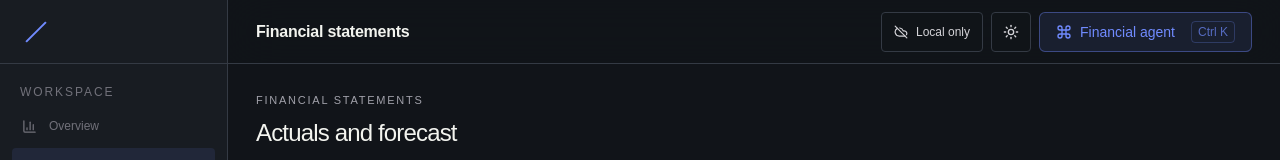
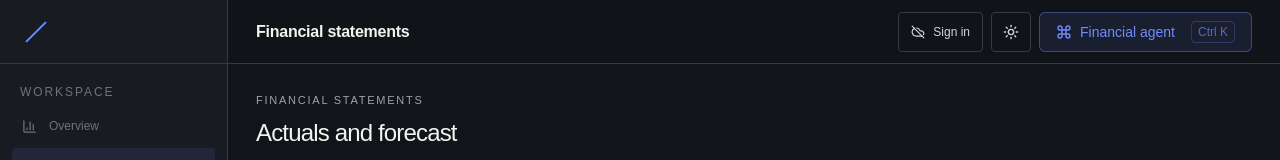
Before and after one commit to neilhaoyuan/runway-lab, a Next.js app: page /model in a window 1280 px wide. Shown: the top 160 px of the page. Built offline with nearby package versions, Linux system fonts and the light colour scheme; no server answers.

Commit message:
feat: refine sign-in branding

```diff
--- a/components/account-control.tsx
+++ b/components/account-control.tsx
@@ -42,7 +42,7 @@ export function AccountControl() {
 
   const statusText = user
     ? model.cloudStatus === "saving" ? "Saving…" : model.cloudStatus === "saved" ? "Saved" : model.cloudStatus === "error" ? "Sync issue" : "Cloud"
-    : "Local only";
+    : "Sign in";
   const StatusIcon = user ? model.cloudStatus === "saving" || model.cloudStatus === "loading" ? LoaderCircle : model.cloudStatus === "error" ? CloudOff : Cloud : CloudOff;
 
   return <>
```
Also changed, not shown: app/icon.svg (added).
